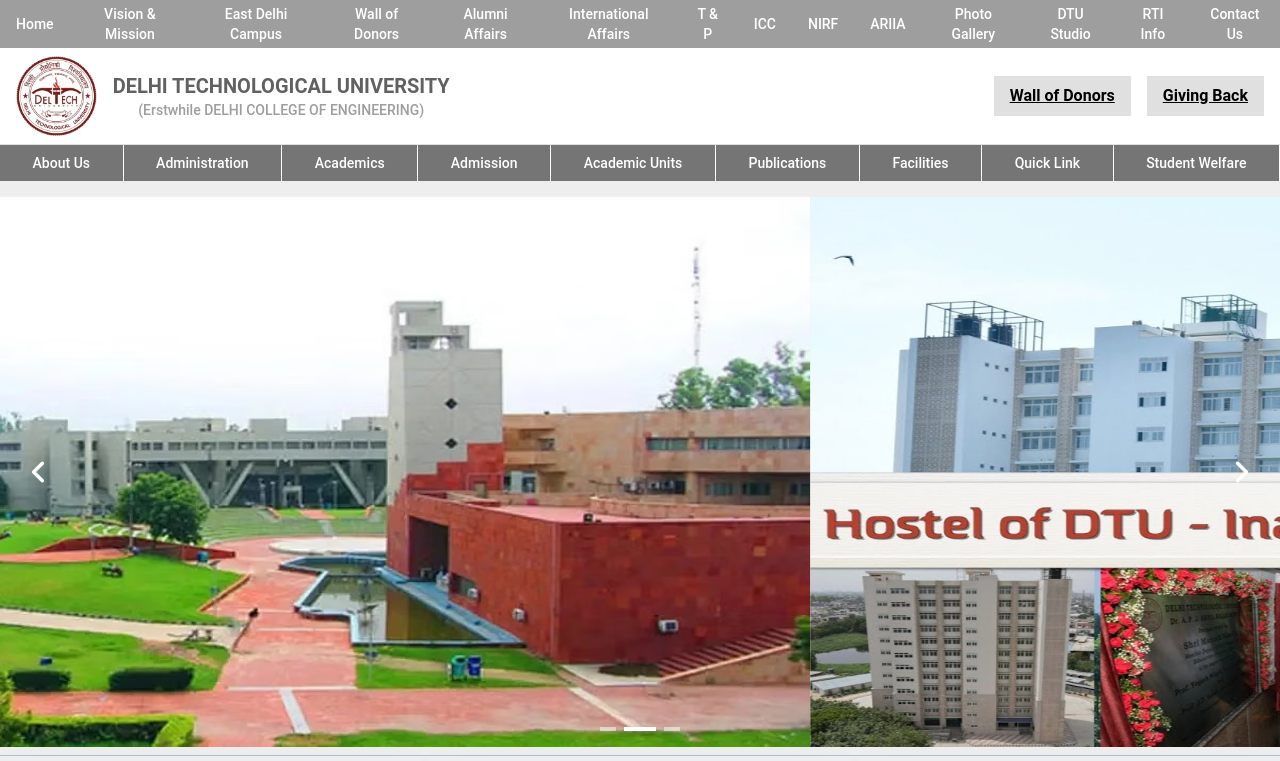
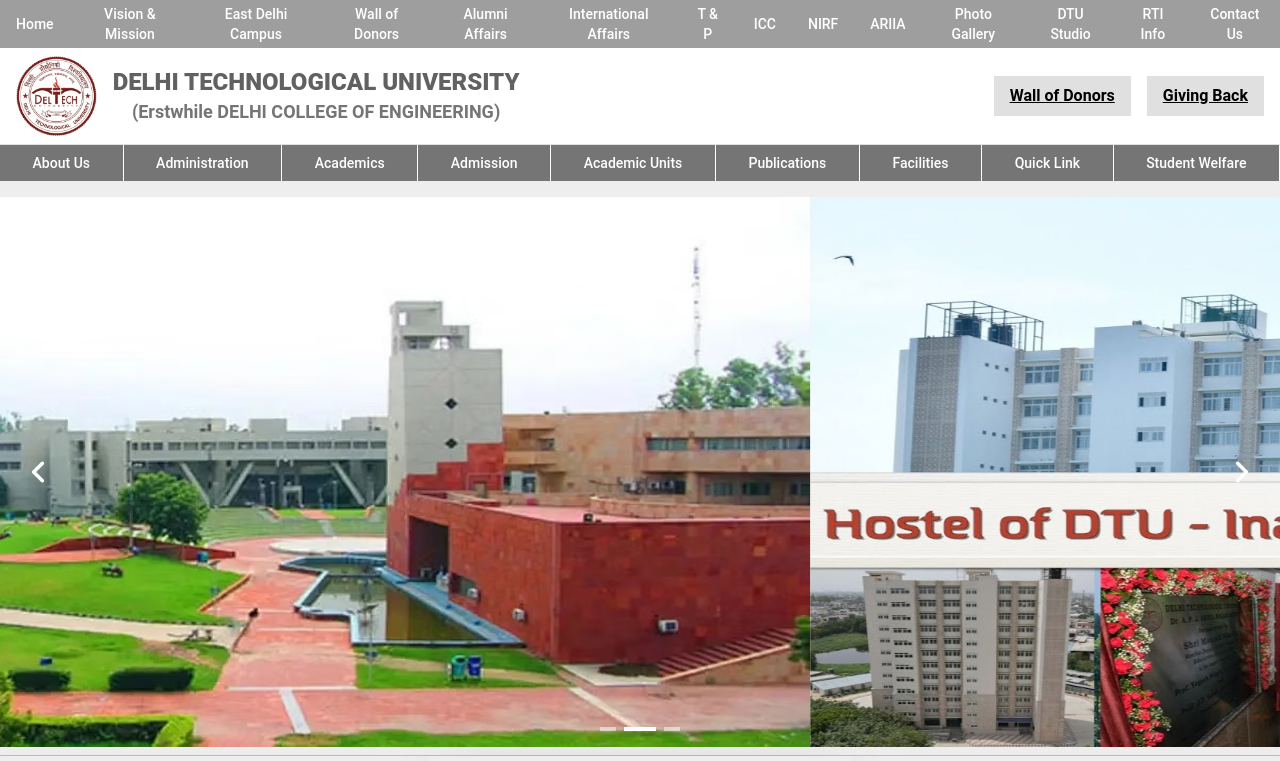
Before and after one commit to shivam12shivam/dtusite, a React (Vite) app: page / in a window 1280 px wide. Shown: the top 761 px of the page. Built offline with nearby package versions, Linux system fonts and the light colour scheme.

Commit message:
font of heading

```diff
--- a/src/App.jsx
+++ b/src/App.jsx
@@ -26,7 +26,7 @@
         <Carouselfunc />
         <MultiCar />
         <div className='mt-2 flex flex-wrap justify-around h-full w-full sm:flex-col sm:space-y-4 md:flex-row md:space-x-6 '>
-          <img src="/src/images/info.png" alt="" className=" h-full"  />
+          <img src="/src/images/info.png" alt="" className="h-full"  />
           <Listfunc/>
         </div>
 
--- a/src/components/list.jsx
+++ b/src/components/list.jsx
@@ -9,7 +9,7 @@
 
   export function Listfunc() {
     return (
-      <Card className="w-80 h-full">
+      <Card className="w-90 h-full">
         <div className=" text-black font-bold bg-light-blue-100 h-9 items-center align-middle ">
             <h2 className=" pt-1">Web Resources</h2>
         </div>
--- a/src/components/multicar.jsx
+++ b/src/components/multicar.jsx
@@ -44,7 +44,7 @@
 
             {/* Carousel 2 */}
             <div className="w-full sm:w-1/3">
-                <div className="font-extrabold shadow-2xl text-2xl"><h1>ALUMNI CORNER</h1></div>
+                <div className="font-extrabold shadow-2xl shadow-black text-2xl"><h1>ALUMNI CORNER</h1></div>
 
                 <Carousel
                     transition={{ duration: 2 }}
--- a/src/components/secheader.jsx
+++ b/src/components/secheader.jsx
@@ -13,10 +13,10 @@
             className="h-20 w-auto"
           />
           <div className="ml-4">
-            <h1 className="text-xl font-bold text-gray-700">
+            <h1 className="text-2xl font-extrabold text-gray-700">
               DELHI TECHNOLOGICAL UNIVERSITY
             </h1>
-            <h2 className="text-sm font-medium text-gray-500">
+            <h2 className="text-lg font-bold text-gray-600">
               (Erstwhile DELHI COLLEGE OF ENGINEERING)
             </h2>
           </div>
```
